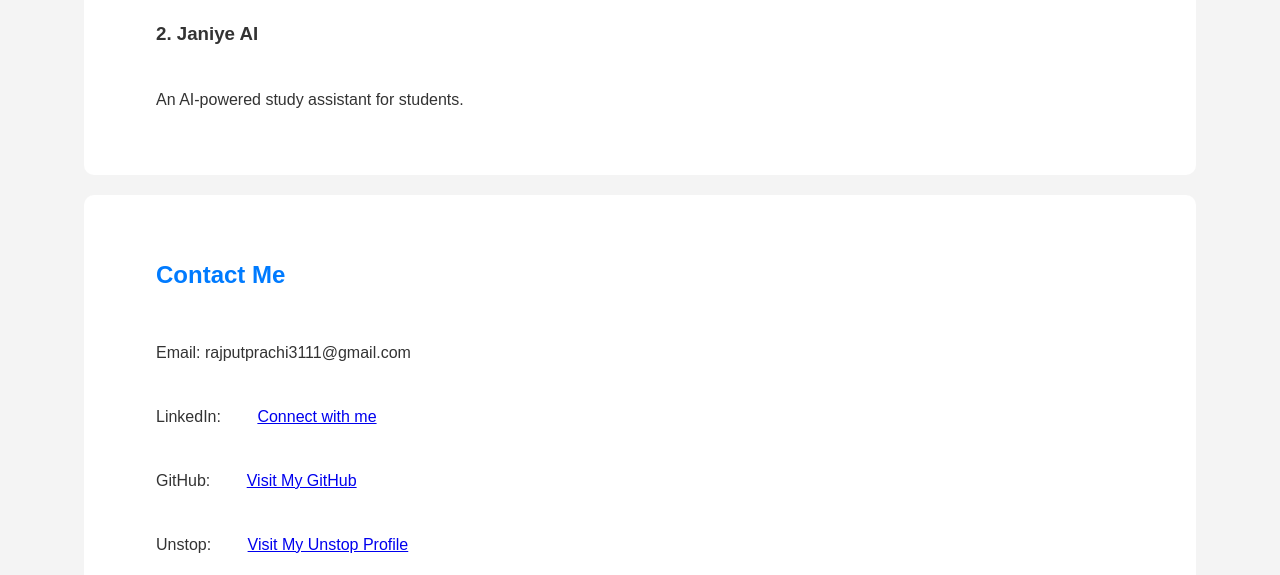
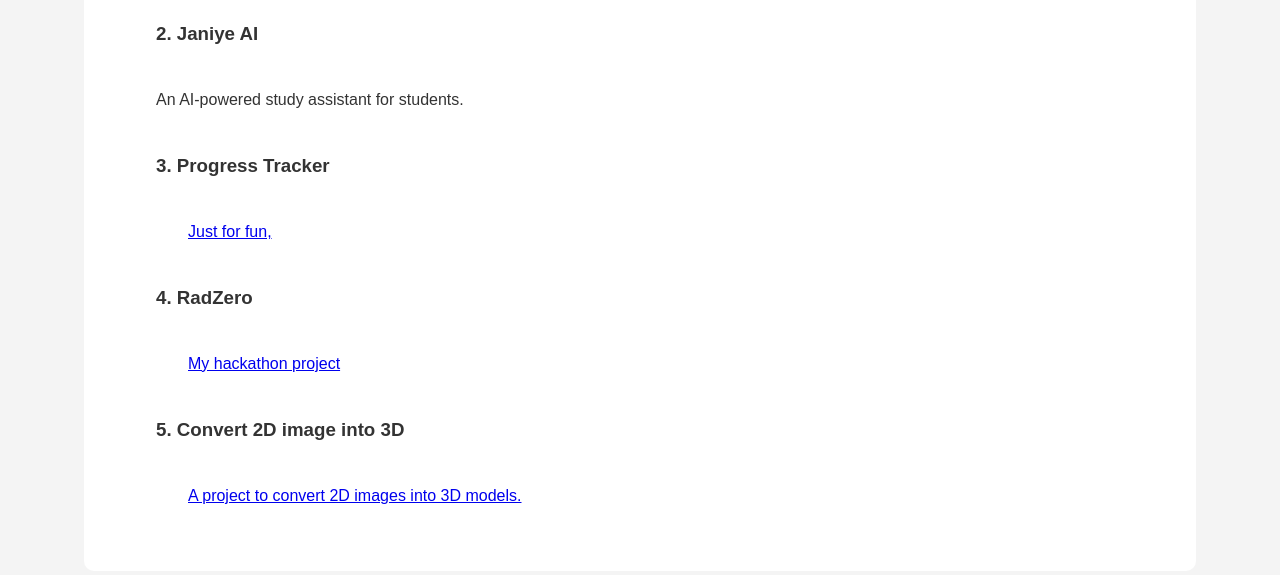
Before and after one commit to rajputprachi3111-netizen/Portfolio, a plain HTML site: page index.html in a window 1280 px wide. Shown: the part 1228-1803 px from the top of the page. Drawn offline with Linux system fonts and the light colour scheme.

Commit message:
Updated portfolio website

```diff
--- a/index.html
+++ b/index.html
@@ -76,7 +76,7 @@
 
     <header>
         <h1>Prachi Rajput</h1>
-        <p>Computer Science Student | Aspiring Software Developer</p>
+        <p>Computer Science Student | Software Developer</p>
     </header>
 
     <nav>
@@ -89,7 +89,7 @@
     <section id="about">
         <h2>About Me</h2>
         <p>
-            Hello! I am a first-year B.Tech Computer Science student.
+            Hello! I am a B.Tech Computer Science student.
             I am passionate about technology, programming,
             and learning new skills.
         </p>
@@ -139,6 +139,15 @@
 
         <h3>2. Janiye AI</h3>
         <p>An AI-powered study assistant for students.</p>
+
+        <h3>3. Progress Tracker</h3>
+        <p><a href="https://playzone-ruby-sigma.vercel.app/" target="_blank" rel="noopener noreferrer">Just for fun,</a></p>
+
+        <h3>4. RadZero</h3>
+        <p><a href="https://radzero.web.app" target="_blank" rel="noopener noreferrer">My hackathon project</a></p>
+
+        <h3>5. Convert 2D image into 3D</h3>
+        <p><a href="https://meshcraft-ai.vercel.app/" target="_blank" rel="noopener noreferrer">A project to convert 2D images into 3D models.</a></p>
     </section>
 
     <section id="contact">
```
